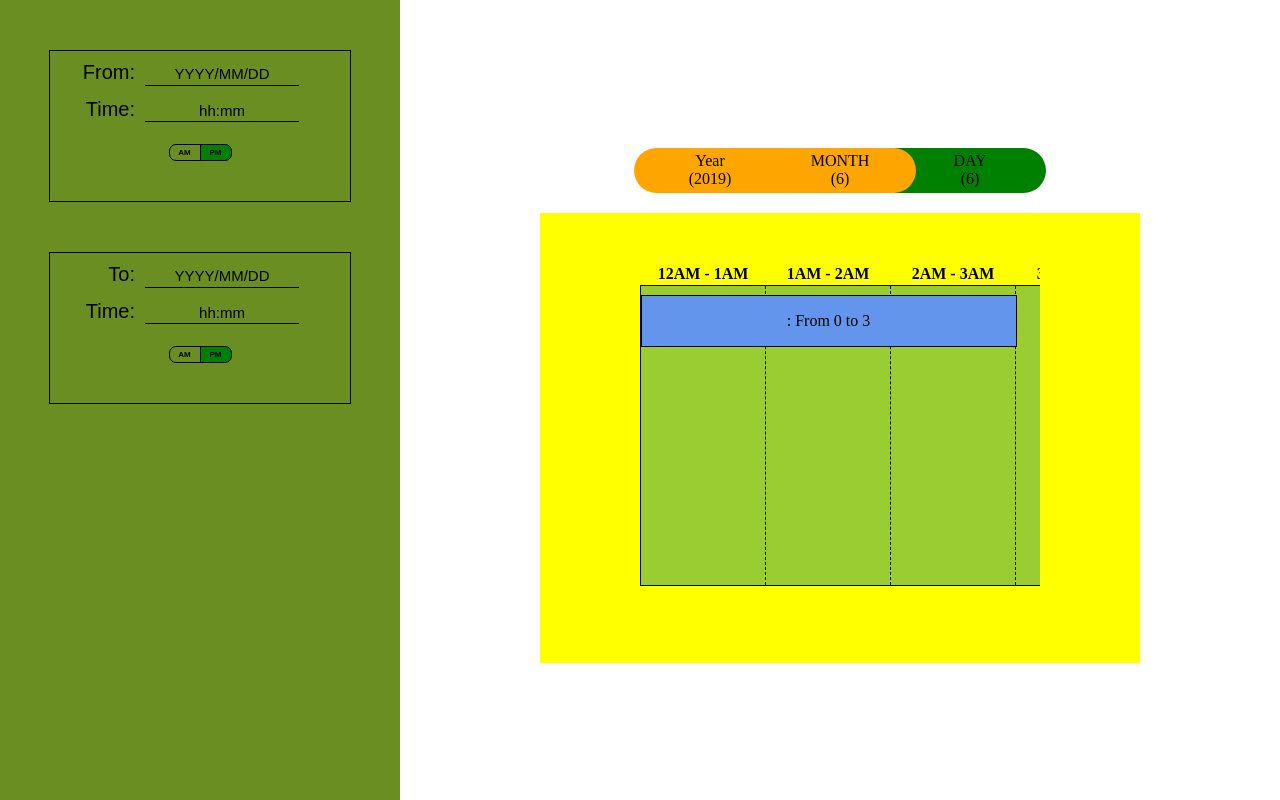
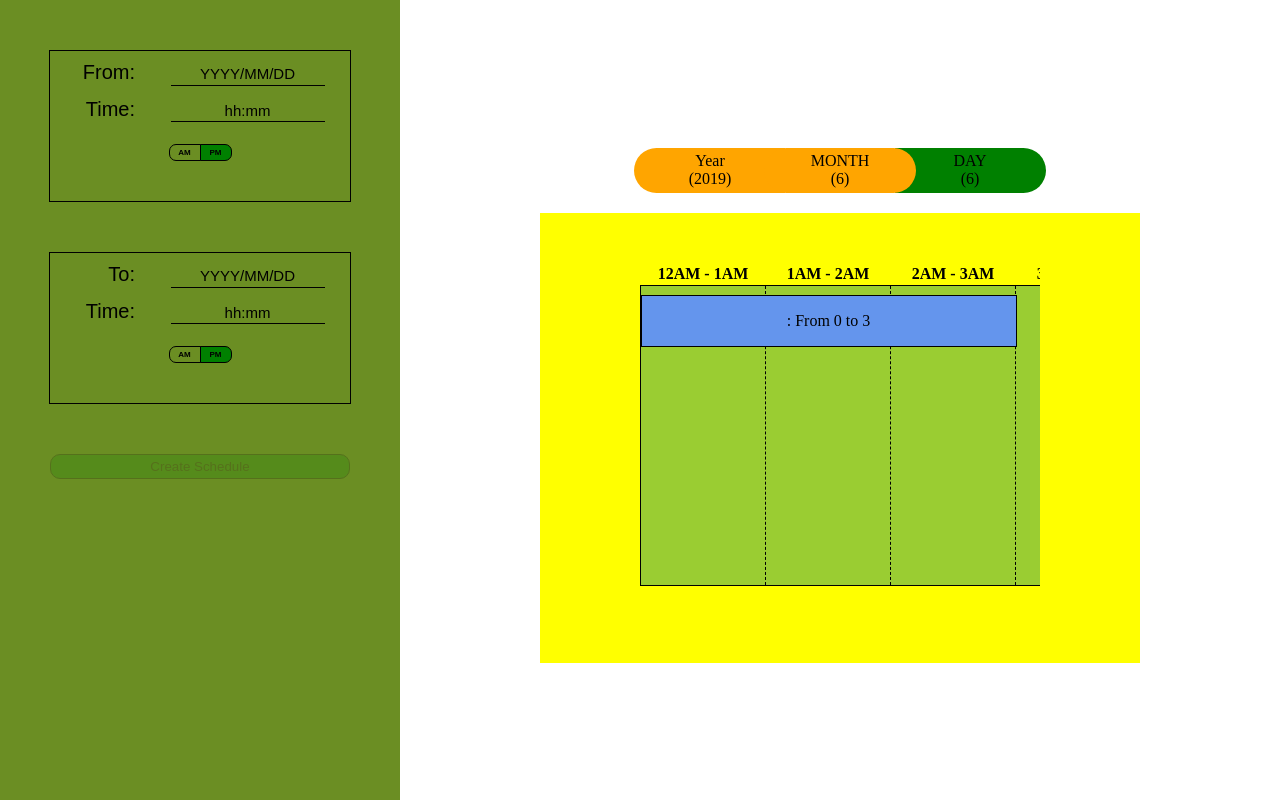
Before and after one commit to nandhak4/Angular-Scheduler, an Angular app: page / in a window 1280 px wide. Built offline with nearby package versions, Linux system fonts and the light colour scheme.

Commit message:
Added button for schedule creation

```diff
--- a/src/app/schedule-event/schedule-event.component.html
+++ b/src/app/schedule-event/schedule-event.component.html
@@ -9,4 +9,3 @@
     [appInputLabelName]='timeLabel' [appTimePlaceholder]="timePlaceholder">
   </app-custom-input>
 </div>
-<!-- <p>{{scheduleEvent.valid ? 'true': 'false'}}</p> -->
--- a/src/app/schedule-event/schedule-event.component.ts
+++ b/src/app/schedule-event/schedule-event.component.ts
@@ -75,6 +75,7 @@ export class ScheduleEventComponent implements OnInit, ControlValueAccessor, Val
       }
     } else {
       this.dateSelected = '';
+      this.dataSource.emit({ key: this.scheduleEventId, value: null});
     }
   }
 
--- a/src/app/schedulebar/schedulebar.component.css
+++ b/src/app/schedulebar/schedulebar.component.css
@@ -1,4 +1,25 @@
 .schedulebar {
   width: 350px;
   margin: auto;
+  text-align: center;
 }
+
+.submitbutton {
+  height: 25px;
+  width: 300px;
+  border-radius: 10px;
+  border: 1px solid black;
+  border-image: none;
+  color: black;
+  background-color: green;
+  outline: none;
+}
+
+.submitbutton:disabled {
+  opacity: 0.2;
+}
+
+.submitbutton:active {
+  background-color: yellow;
+  border: 1px solid black;
+}
--- a/src/app/schedulebar/schedulebar.component.html
+++ b/src/app/schedulebar/schedulebar.component.html
@@ -1,5 +1,5 @@
 <div class="schedulebar">
-  <form [formGroup]='scheduleInfo'>
+  <form [formGroup]='scheduleInfo' (submit)='ScheduleUpdate()'  >
     <app-schedule-event [formControlName]='scheduleEventStartId' [scheduleEventId]='scheduleEventStartId'
       [scheduleEventDateId]='scheduleFromDateEventId' [scheduleEventTimeId]='scheduleFromTimeEventId'
       [scheduleEventLabel]="'Starts at: '" [scheduleEventDateLabel]="'From'" [scheduleEventTimeLabel]="'Time'"
@@ -12,5 +12,6 @@
       [sheduleEventDatePlaceholder]="'YYYY/MM/DD'" [scheduleEventTimePlaceholder]="'hh:mm'"
       (dataSource)='update($event)'>
     </app-schedule-event>
+    <button class="submitbutton" type="submit" [disabled]='!scheduleInfo.valid'>Create Schedule</button>
   </form>
 </div>
--- a/src/app/schedulebar/schedulebar.component.ts
+++ b/src/app/schedulebar/schedulebar.component.ts
@@ -49,4 +49,8 @@ export class SchedulebarComponent implements OnInit {
     this.scheduleInfo.controls[data.key].setValue(data.value);
   }
 
+  ScheduleUpdate() {
+    // alert('Welcome');
+  }
+
 }
--- a/src/app/shared/validator/schedule/new-schedule.validator.function.ts
+++ b/src/app/shared/validator/schedule/new-schedule.validator.function.ts
@@ -6,10 +6,12 @@ export const ValidateNewSchedule =
         (schedule: FormGroup): ValidationErrors => {
             const startTime: Date = schedule.get(start).value;
             const endTime: Date = schedule.get(end).value;
-
+            // tslint:disable-next-line: no-debugger
+            debugger;
             if (schedule.valid && startTime && endTime) {
                 showMessage(null);
-
+                // tslint:disable-next-line: no-debugger
+                debugger;
                 if (new Date(startTime.getFullYear(), startTime.getMonth(), startTime.getDate()) >
                     new Date(endTime.getFullYear(), endTime.getMonth(), endTime.getDate())) {
 
@@ -33,5 +35,7 @@ export const ValidateNewSchedule =
 
                     return { message: 'invalid schedule time' };
                 }
+            } else {
+                return { message: 'Schedule is either incomplete or invalid.' };
             }
         };
```
